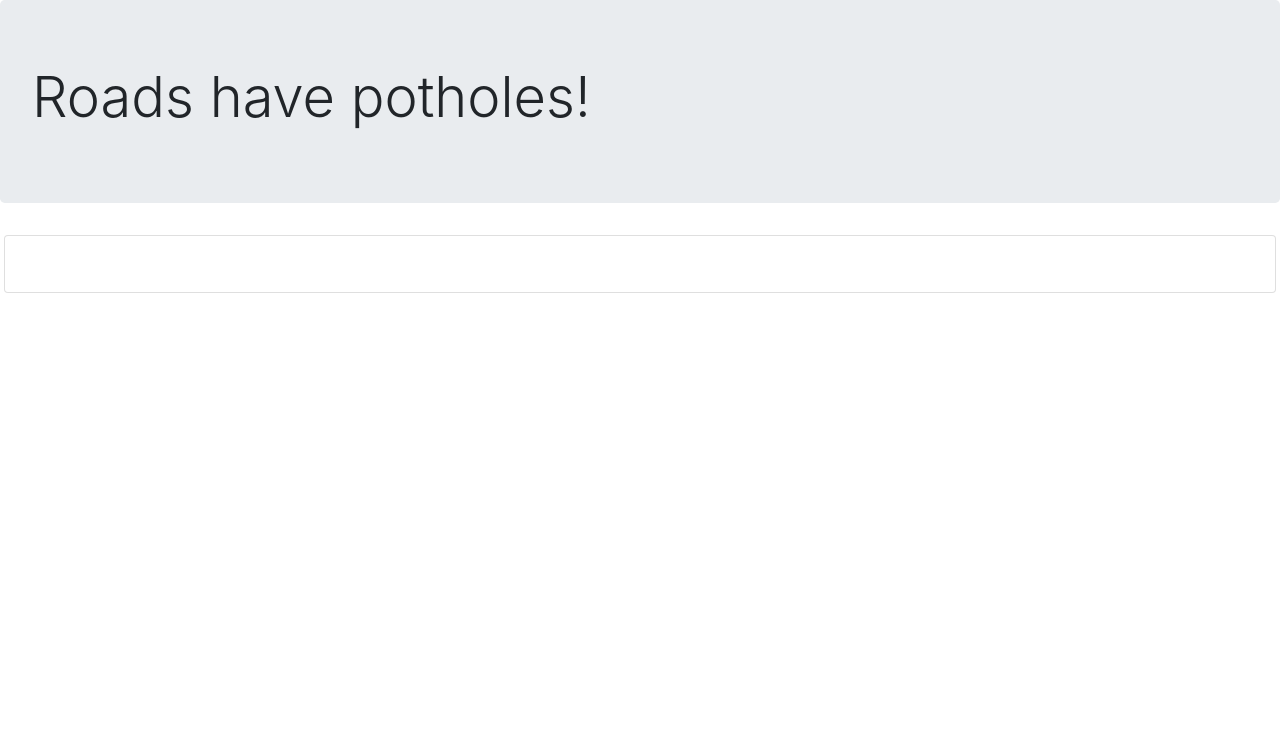
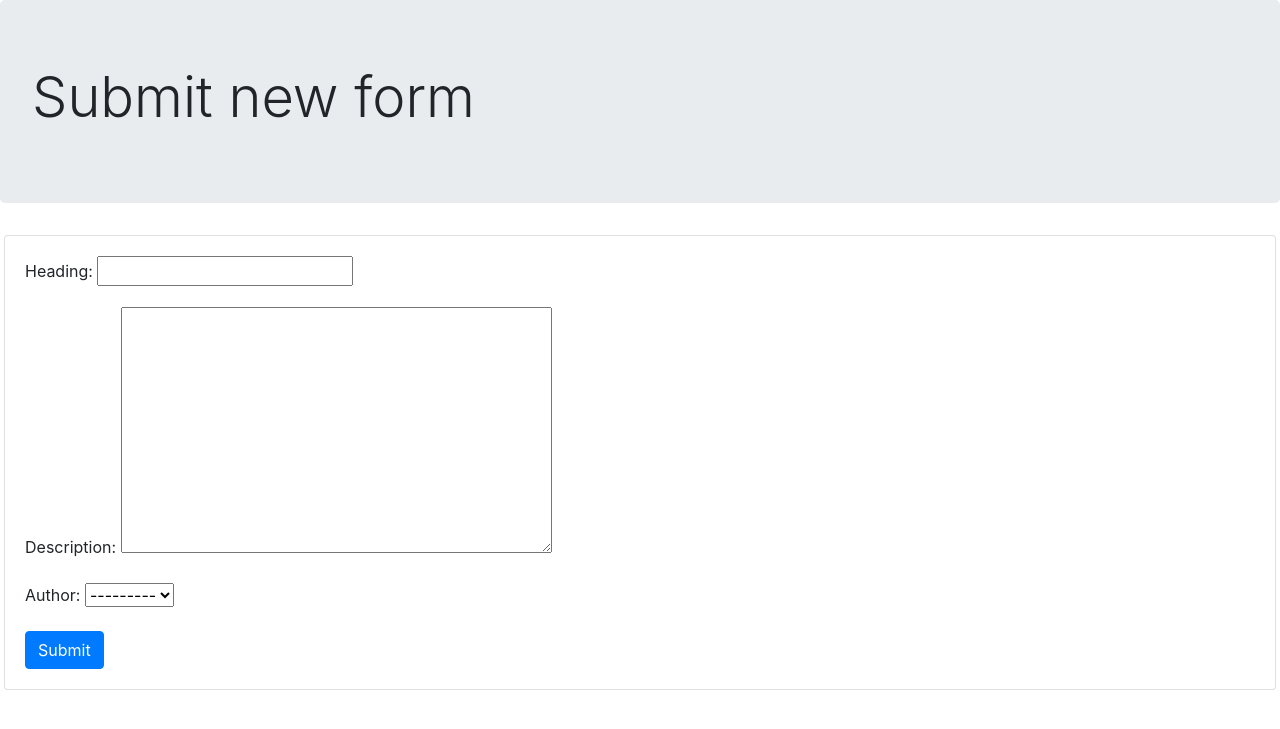
Before and after one commit to djunicode/hackprep-20-web, a Django app: template voices/social/templates/complaint.html in a window 1280 px wide. Shown: the part 56-785 px from the top of the page. Run offline with Django 3.2, Linux system fonts and the light colour scheme; the template is opened without the code that fills it: values that come from a table or form of the project are taken from there, others are empty; data comes from the database, SQL or seed files in the repository; both versions use the stored data as it was after the commit; some libraries are stand-ins or nearby versions.

Commit message:
Add form

```diff
--- /dev/null
+++ b/voices/social/forms.py
@@ -0,0 +1,7 @@
+from django.forms import ModelForm
+from .models import Complaint
+
+class ComplaintForm(ModelForm):
+    class Meta:
+        model = Complaint
+        fields = '__all__'
--- a/voices/social/templates/complaint.html
+++ b/voices/social/templates/complaint.html
@@ -19,13 +19,15 @@
 
     <!-- Complaint Info -->
     <div class="jumbotron">
-        <h1 class="display-4">Roads have potholes!</h1>
+        <h1 class="display-4">Submit new form</h1>
     </div>
 
     <div class="card m-1">
-        <p class="card-body">
-            {{ description }}
-        </p>
+        <form class="card-body" method="POST">
+            {% csrf_token %}
+            {{ form.as_p }}
+            <button class="btn btn-primary" type='submit'>Submit</button>
+        </form>
     </div>
 
 
--- a/voices/social/urls.py
+++ b/voices/social/urls.py
@@ -2,6 +2,6 @@ from django.urls import path
 from . import views
 
 urlpatterns = [
-    path('', views.index),
-    path('info', views.info),
+    path('', views.index, name='home'),
+    path('new', views.submit_complaint),
 ]
```
Also changed, not shown: voices/social/views.py (+12 -6 lines), voices/db.sqlite3.
